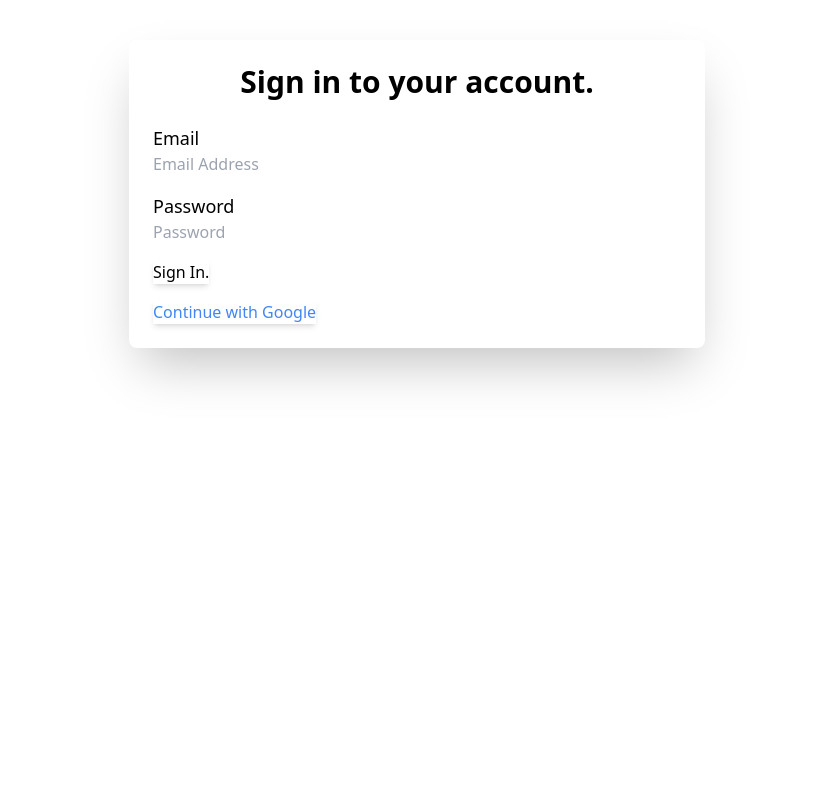
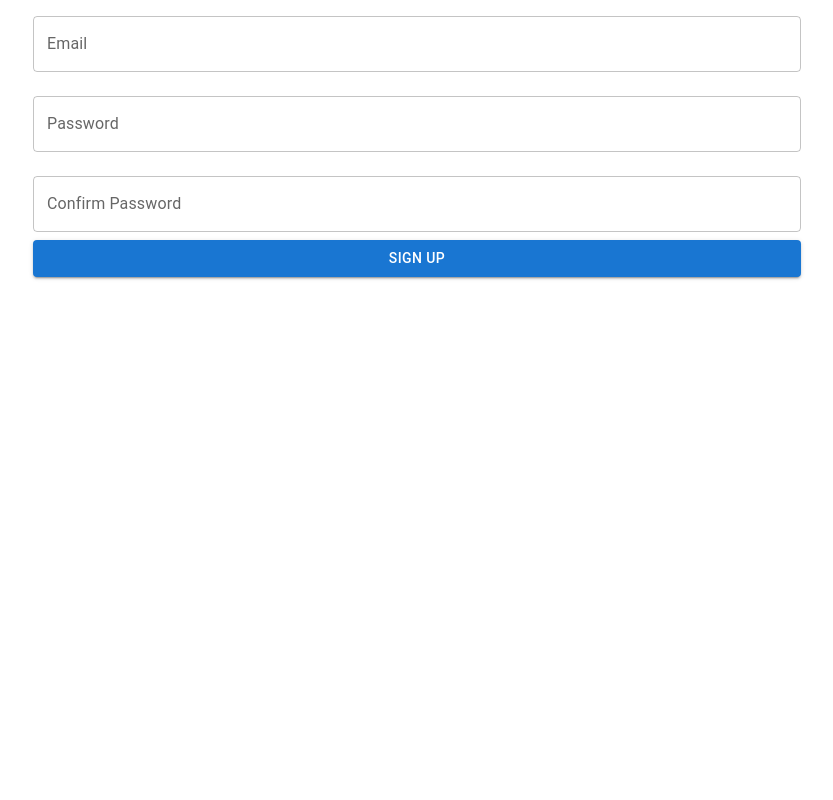
Before and after one commit to frankintech00/devrun, a React (Vite) app: page / in a window 1280 px wide. Shown: the top 800 px of the page, without its empty margins (223-1056 px from the left). Built offline with nearby package versions, Linux system fonts and the light colour scheme; no server answers.

Commit message:
added material ui for styling

```diff
--- a/package.json
+++ b/package.json
@@ -10,9 +10,13 @@
     "preview": "vite preview"
   },
   "dependencies": {
+    "@emotion/react": "^11.11.1",
+    "@emotion/styled": "^11.11.0",
+    "@mui/material": "^5.14.8",
     "firebase": "^10.3.1",
     "react": "^18.2.0",
-    "react-dom": "^18.2.0"
+    "react-dom": "^18.2.0",
+    "react-hook-form": "^7.46.1"
   },
   "devDependencies": {
     "@types/react": "^18.2.15",
--- a/src/App.jsx
+++ b/src/App.jsx
@@ -1,15 +1,11 @@
 import React from "react";
-import SignIn from "./pages/auth/SignIn";
-
-import SignUp from "./pages/auth/SignUp";
-
+import SignUpUser from "./pages/auth/SignUpUser.jsx";
 import { AuthProvider } from "./context/AuthContext";
 
 function App() {
   return (
     <AuthProvider>
-      <SignIn />
-      <SignUp />
+      <SignUpUser />
     </AuthProvider>
   );
 }
--- /dev/null
+++ b/src/pages/auth/SignUpUser.jsx
@@ -0,0 +1,95 @@
+import { useState, useContext } from "react";
+import { useForm } from "react-hook-form";
+import { Button, TextField, CircularProgress } from "@mui/material";
+import { AuthContext } from "../../context/AuthContext.jsx";
+
+function SignUpUser() {
+  const { signUp } = useContext(AuthContext);
+  const [loading, setLoading] = useState(false);
+  const {
+    register,
+    handleSubmit,
+    formState: { errors },
+    watch,
+  } = useForm();
+
+  const onSubmit = (data) => {
+    setLoading(true);
+    if (data.password !== data.confirmPassword) {
+      alert("Passwords do not match");
+      setLoading(false);
+      return;
+    }
+    setTimeout(() => {
+      signUp(data.email, data.password);
+      setLoading(false);
+    }, 3000);
+  };
+
+  return (
+    <form
+      onSubmit={handleSubmit(onSubmit)}
+      className="max-w-screen-md mx-auto flex flex-col"
+    >
+      <TextField
+        label="Email"
+        variant="outlined"
+        fullWidth
+        margin="normal"
+        {...register("email", {
+          required: "Email is required",
+          pattern: {
+            value: /^[A-Z0-9._%+-]+@[A-Z0-9.-]+\.[A-Z]{2,4}$/i,
+            message: "Invalid email address",
+          },
+        })}
+        error={!!errors.email}
+        helperText={errors.email ? errors.email.message : null}
+      />
+
+      <TextField
+        label="Password"
+        variant="outlined"
+        fullWidth
+        margin="normal"
+        type="password"
+        {...register("password", {
+          required: "Password is required",
+          pattern: {
+            value:
+              /^(?=.*[a-zA-Z])(?=.*\d)(?=.*[@$!%*?&])[A-Za-z\d@$!%*?&]{8,}$/,
+            message:
+              "Password must contain 8 characters, 1 number, and 1 special character",
+          },
+        })}
+        error={!!errors.password}
+        helperText={errors.password ? errors.password.message : null}
+      />
+
+      <TextField
+        label="Confirm Password"
+        variant="outlined"
+        fullWidth
+        margin="normal"
+        type="password"
+        {...register("confirmPassword", {
+          required: true,
+          validate: (value) => value === watch("password"),
+        })}
+        error={!!errors.confirmPassword}
+        helperText={errors.confirmPassword && "Passwords do not match"}
+      />
+
+      <Button
+        type="submit"
+        variant="contained"
+        color="primary"
+        disabled={loading}
+      >
+        {loading ? <CircularProgress size={24} /> : "Sign Up"}
+      </Button>
+    </form>
+  );
+}
+
+export default SignUpUser;
```
Also changed, not shown: 1 other file (tests, documents, lock files or other folders).
